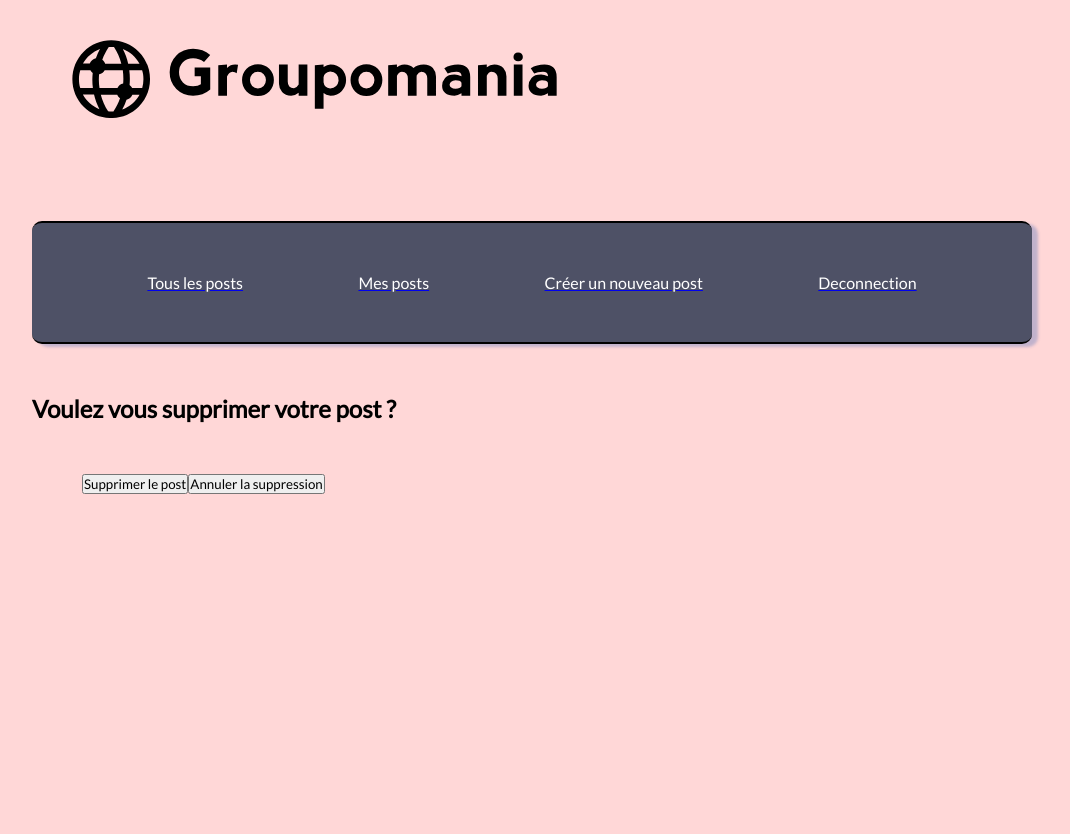
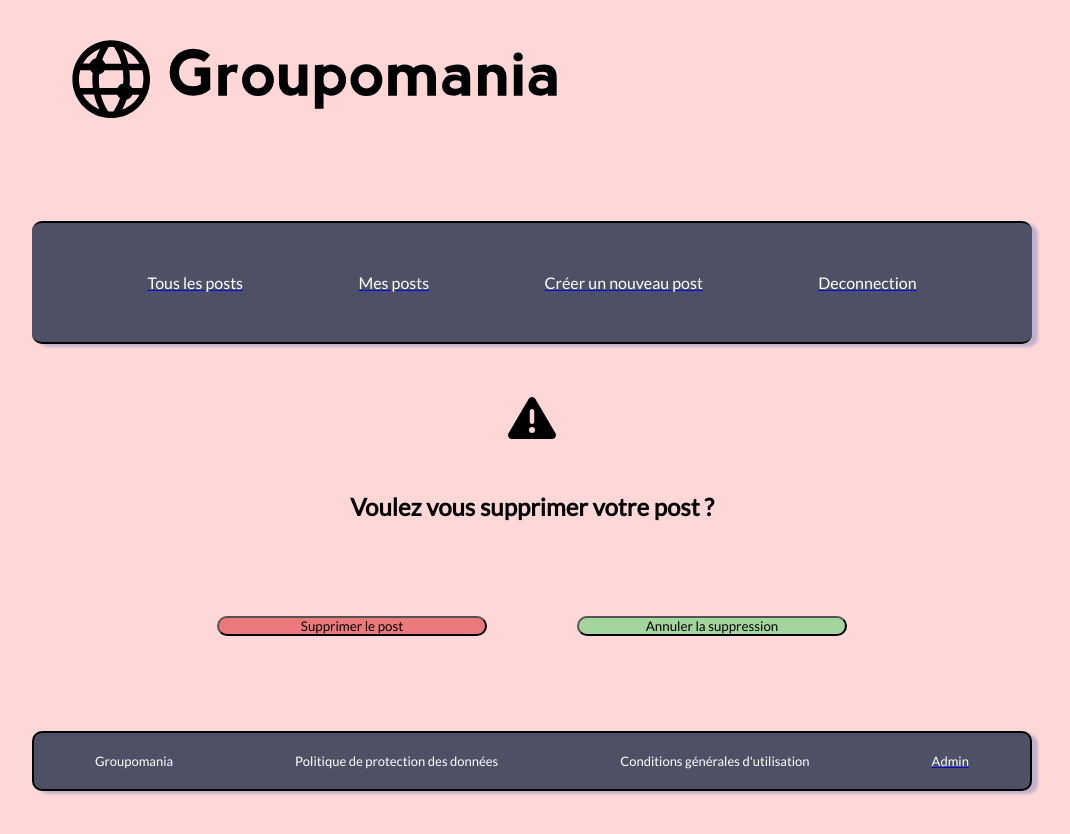
Before and after one commit to FabriceFleche/FabriceFleche_7_092022, a React (Create React App) app in the folder frontend/: page /deletePost in a window 1280 px wide. Shown: the top 834 px of the page, without its empty margins (108-1178 px from the left). Before the commit the page ends 800 px from the top, so only its background shows below. Built offline with nearby package versions, Linux system fonts and the light colour scheme.

Commit message:
Maj du style

```diff
--- a/frontend/src/components/changePost/PostPut.js
+++ b/frontend/src/components/changePost/PostPut.js
@@ -91,10 +91,10 @@ const PostPut = () => {
                         </div>
                         <div className="posts_button">
                             {
-                                isEditing ? <button className="posts_button_click" onClick={() => handleEdit()}>Valider</button> :
-                                    <button className="posts_button_click" onClick={() => setIsEditing(true)}>Modifier</button>
+                                isEditing ? <button className="posts_button_click posts_button_click_one" onClick={() => handleEdit()}>Valider</button> :
+                                    <button className="posts_button_click posts_button_click_two" onClick={() => setIsEditing(true)}>Modifier</button>
                             }
-                            <button className="posts_button_click" onClick={() => returned()}>Retour</button>
+                            <button className="posts_button_click posts_button_click_one" onClick={() => returned()}>Retour</button>
                         </div>
                     </div>
                 );
--- a/frontend/src/components/deletePost/DelPost.js
+++ b/frontend/src/components/deletePost/DelPost.js
@@ -1,5 +1,6 @@
 import { useNavigate } from 'react-router';
 import PostDelete from "./PostDelete";
+import '../../styles/components/delPost.css';
 
 const DelPost = () => {
     let navigate = useNavigate();
@@ -14,8 +15,8 @@ const DelPost = () => {
 
     return (
         <div className='group'>
-            <button onClick={buttonClickConfirmDelete}>Supprimer le post</button>
-            <button onClick={buttonClickExitDelete}>Annuler la suppression</button>
+            <button className='group_button group_buttonOne' onClick={buttonClickConfirmDelete}>Supprimer le post</button>
+            <button className='group_button group_buttonTwo' onClick={buttonClickExitDelete}>Annuler la suppression</button>
         </div>
     )
 }
--- a/frontend/src/pages/ChangePostId.js
+++ b/frontend/src/pages/ChangePostId.js
@@ -1,6 +1,6 @@
 import React from 'react';
 import Banner from '../components/Banner';
-//import PostChangeUser from '../components/changePost/PostChangeUser'
+import Footer from '../components/Footer';
 import PostPut from '../components/changePost/PostPut';
 import Navigation from '../components/Navigation';
 import { FontAwesomeIcon } from '@fortawesome/react-fontawesome'
@@ -14,8 +14,8 @@ const ChangePostId = () => {
             <Banner />
             <Navigation />
             <h1 className='publications'><pre>{elementWarning}    Vous allez modifier votre post !</pre></h1>
-            {/* <PostChangeUser /> */}
             <PostPut />
+            <Footer />
         </div>
     );
 };
--- a/frontend/src/pages/CreateAccount.js
+++ b/frontend/src/pages/CreateAccount.js
@@ -12,9 +12,9 @@ const CreateAccount = () => {
             <CreateForm />
             <p className='form_regex_title'>Votre mot de passe doit comporter :</p>
             <p className='form_regex_content'> - au moins 1 caractère alphabétique minuscule</p>
-            <p className='form_regex_content'>- au moins 1 caractère alphabétique majuscule</p>
+            <p className='form_regex_content'> - au moins 1 caractère alphabétique majuscule</p>
             <p className='form_regex_content'> - au moins 1 caractère numérique</p>
-            <p className='form_regex_content'>- doit comporter 6 caractères ou plus </p>
+            <p className='form_regex_content'> - doit comporter 6 caractères ou plus </p>
         </div>
     );
 };
--- a/frontend/src/pages/DeletePost.js
+++ b/frontend/src/pages/DeletePost.js
@@ -1,16 +1,22 @@
 import React from 'react';
 import Banner from '../components/Banner';
+import Footer from '../components/Footer';
 import DelPost from '../components/deletePost/DelPost';
 import Navigation from '../components/Navigation';
-
+import { FontAwesomeIcon } from '@fortawesome/react-fontawesome'
+import { faTriangleExclamation } from '@fortawesome/free-solid-svg-icons'
+import '../styles/components/delPost.css';
+const elementWarning = <FontAwesomeIcon icon={faTriangleExclamation} />;
 
 const DeletePost = () => {
     return (
         <div>
             <Banner />
             <Navigation />
-            <h2>Voulez vous supprimer votre post ?</h2>
+            <p className='warning'>{elementWarning} </p>
+            <h2 className='title'>Voulez vous supprimer votre post ?</h2>
             <DelPost />
+            <Footer />
         </div>
     );
 };
--- /dev/null
+++ b/frontend/src/styles/components/delPost.css
@@ -0,0 +1,30 @@
+.warning {
+    display: flex;
+    justify-content: center;
+    font-size: 300%;
+    margin: 5%;
+}
+
+.title {
+    display: flex;
+    justify-content: center;
+}
+
+.group {
+    display: flex;
+    justify-content: center;
+}
+
+.group_button {
+    width: 30%;
+    border-radius: 20px;
+    margin: 5%;
+}
+
+.group_buttonOne {
+    background-color: #EB797B;
+}
+
+.group_buttonTwo {
+    background-color: rgb(165, 213, 159);
+}
--- a/frontend/src/styles/components/postPut.css
+++ b/frontend/src/styles/components/postPut.css
@@ -1,6 +1,12 @@
 .post_content {
-    display: flex;
-    justify-content: center;
-    margin-top: 5%;
-    margin-bottom: 5%;
+    margin: 5%;
+
 }
+
+.posts_button_click_one {
+    background-color: rgb(165, 213, 159);
+}
+
+.posts_button_click_two {
+    background-color: #EB797B;
+}
--- a/frontend/src/styles/pages.css
+++ b/frontend/src/styles/pages.css
@@ -37,6 +37,11 @@ form {
     justify-content: space-around;
 }
 
+.connectionCreateUser {
+    margin-left: 12%;
+    margin-top: 5%;
+}
+
 @media all and (max-width: 991px) {
     .pagePosts {
         display: flex;
```
Also changed, not shown: frontend/archives/DetailPost.js (added, +19 -0 lines), frontend/src/pages/DetailPost.js (deleted, +0 -21 lines).
